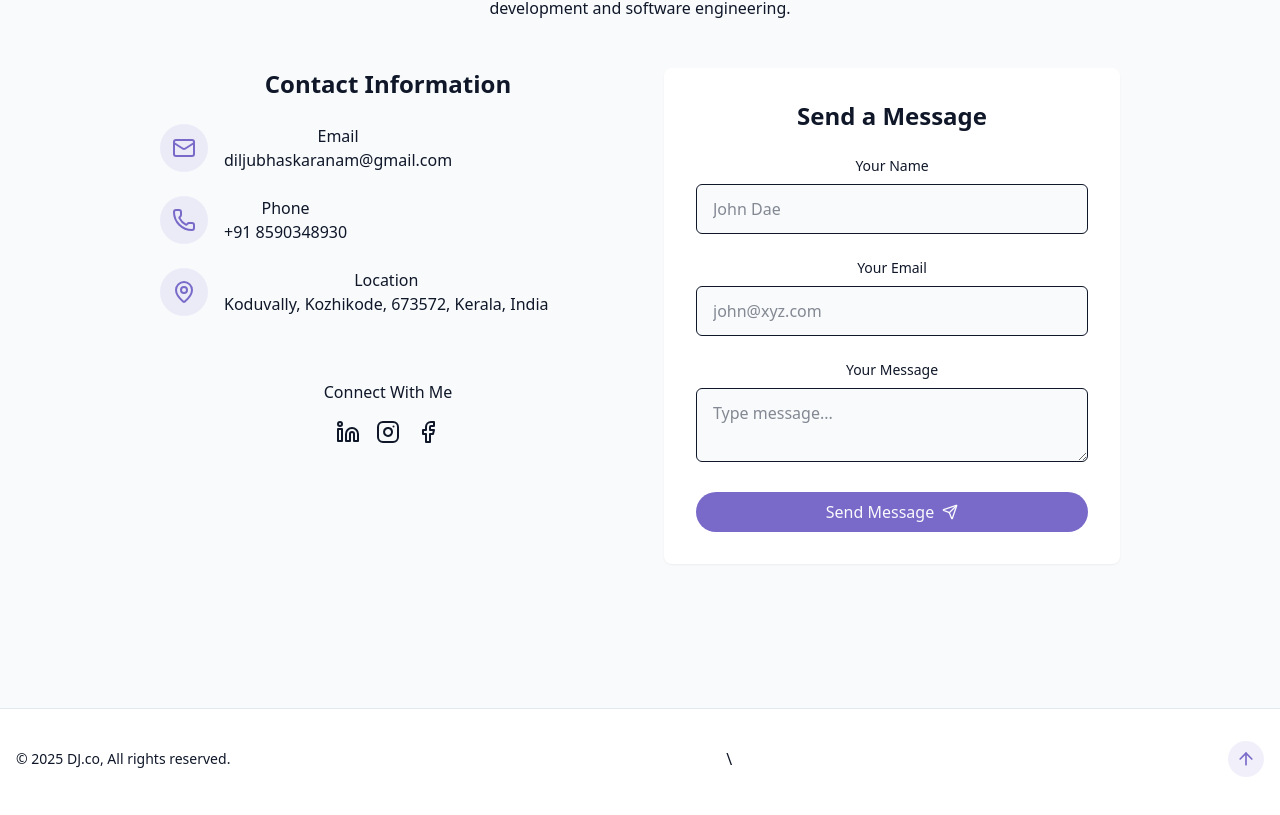
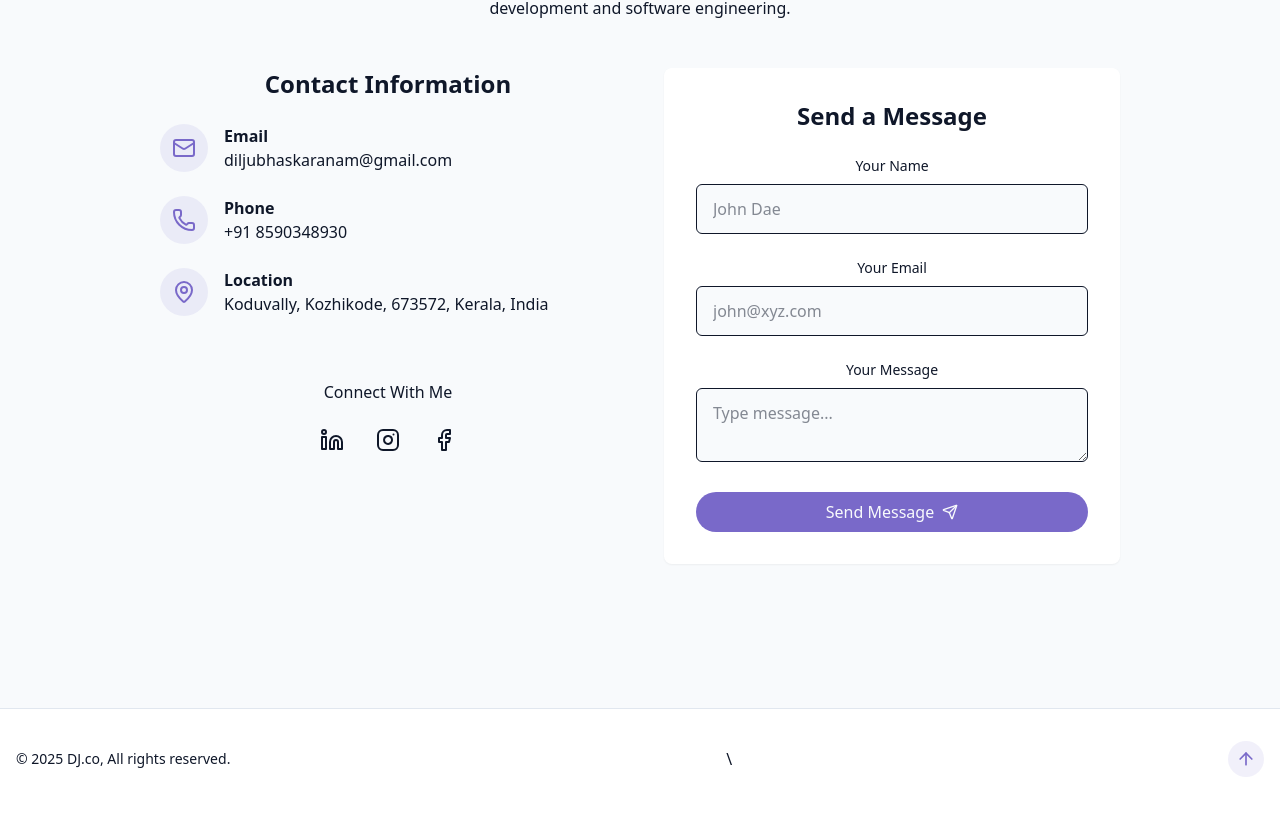
Before and after one commit to Dilju/Personal-portfolio, a React (Vite) app: page / in a window 1280 px wide. Shown: the part 3978-4793 px from the top of the page. Built offline with nearby package versions, Linux system fonts and the light colour scheme.

Commit message:
changes in contact and navbar section

```diff
--- a/src/components/ContactSection.jsx
+++ b/src/components/ContactSection.jsx
@@ -45,7 +45,7 @@ export const ContactSection = () => {
                                     <Mail className="h-6 w-6 text-primary"/>
                                 </div>
                                 <div>
-                                    <h4 className="font-medium"> Email</h4>
+                                    <h4 className="font-semibold text-left"> Email</h4>
                                     <a
                                         href="mailto:diljubhaskaranam@gmail.com"
                                         className="text-muted-foreground hover:text-primary transition-colors"
@@ -58,7 +58,7 @@ export const ContactSection = () => {
                                     <Phone className="h-6 w-6 text-primary"/>
                                 </div>
                                 <div>
-                                    <h4 className="font-medium"> Phone</h4>
+                                    <h4 className="font-semibold text-left"> Phone</h4>
                                     <a
                                         href="tel:+918590348930"
                                         className="text-muted-foreground hover:text-primary transition-colors"
@@ -71,7 +71,7 @@ export const ContactSection = () => {
                                     <MapPin className="h-6 w-6 text-primary"/>
                                 </div>
                                 <div>
-                                    <h4 className="font-medium"> Location</h4>
+                                    <h4 className="font-semibold text-left"> Location</h4>
                                     <a
                                         className="text-muted-foreground hover:text-primary transition-colors"
                                     >Koduvally, Kozhikode, 673572, Kerala, India</a>
@@ -82,13 +82,13 @@ export const ContactSection = () => {
                         <div className="pt-8">
                             <h4 className="font-medium mb-4">Connect With Me</h4>
                             <div className="flex space-x-4 justify-center">
-                                <a href="#" target="_blank">
+                                <a href="https://linkedin.com/in/dilju-bhaskaran-am" target="_blank" className="hover:border rounded-lg px-2 py-2 transition duration-300">
                                     <Linkedin/>
                                 </a>
-                                <a href="#" target="_blank">
+                                <a href="https://www.instagram.com/dilju__bhaskaran__am" target="_blank" className="hover:border rounded-lg px-2 py-2 transition duration-300">
                                     <Instagram/>
                                 </a>
-                                <a href="#" target="_blank">
+                                <a href="#" target="_blank" className="hover:border rounded-lg px-2 py-2 transition duration-300">
                                     <Facebook/>
                                 </a>
                             </div>
--- a/src/components/Navbar.jsx
+++ b/src/components/Navbar.jsx
@@ -27,7 +27,7 @@ export const Navbar = () => {
         <nav
             className={cn(
                 "fixed w-full z-40 transition-all duration-300",
-                isScrolled ? "py-3 bg-background/80 backdrop-blur-md shadow-xs" : "py-5"
+                isScrolled ? "py-3 bg-background/80  backdrop-blur-md shadow-xs" : "py-5"
             )}
         >
             <div className="container flex items-center justify-between">
```
